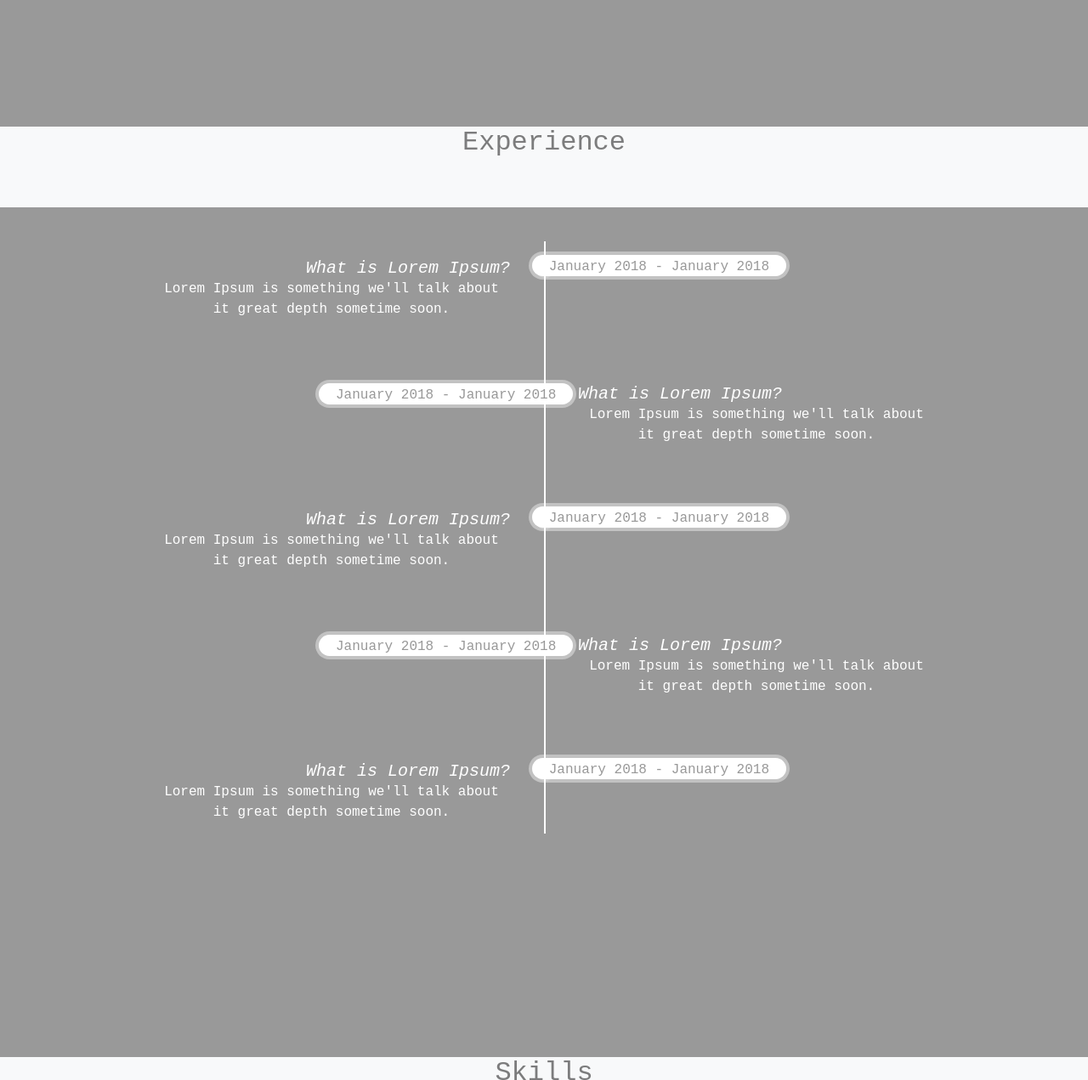
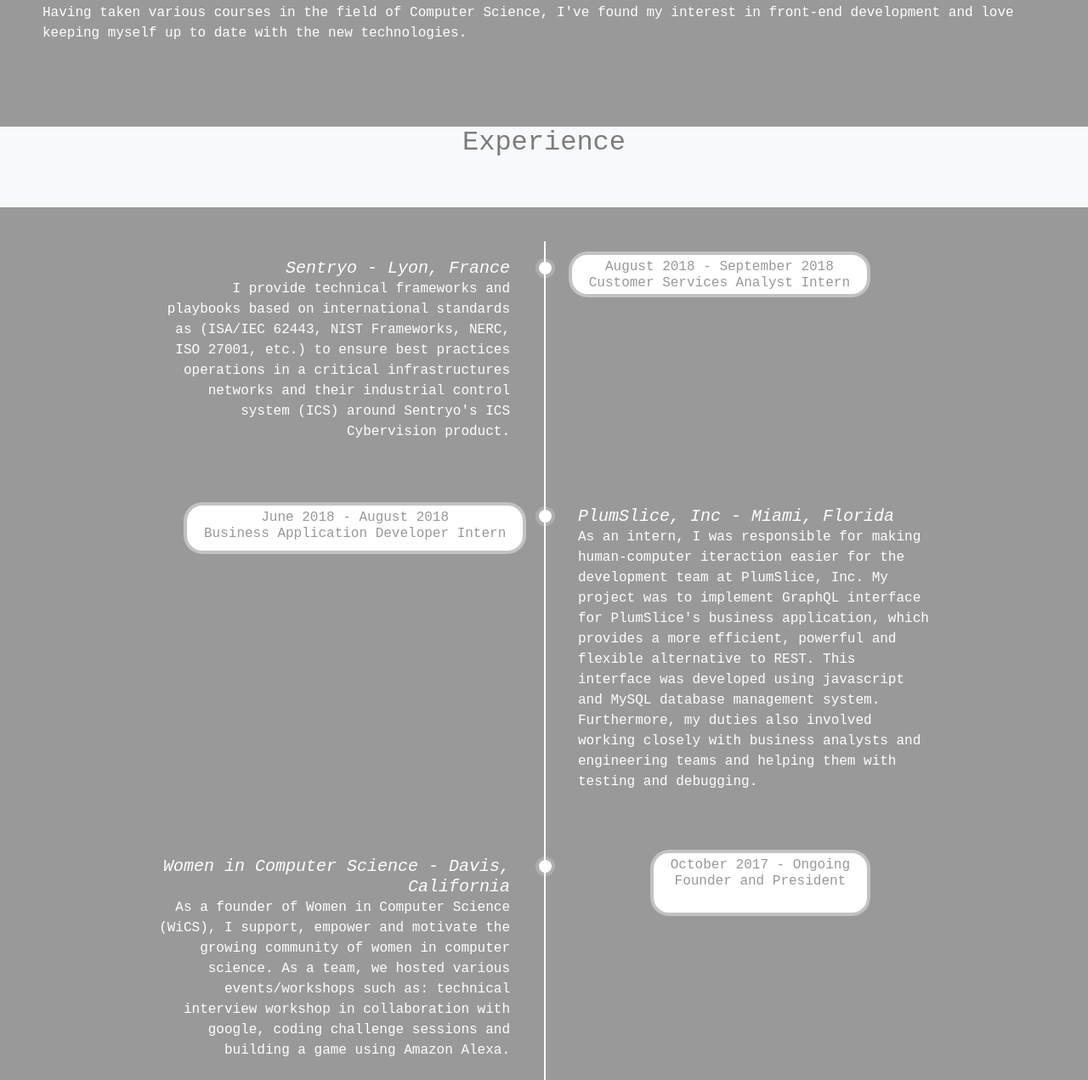
Before and after one commit to jmmalhotra/my-website, a plain HTML site: page index.html in a window 1280 px wide. Shown: the part 1197-2468 px from the top of the page at 85% size. Drawn offline with Linux system fonts and the light colour scheme.

Commit message:
updated web page

```diff
--- a/css/myshit.css
+++ b/css/myshit.css
@@ -31,6 +31,7 @@ h4{
     color: rgba(0, 0, 0, 0.5);
     font-size: 1rem;
     font-family: "Courier New", Helvetica, serif;
+    text-align: center;
 }
 p{
     margin: 10px 0, 0;
@@ -38,7 +39,6 @@ p{
     font-size: 1rem;
     font-family: "Courier New", Helvetica, serif;
     padding: 0;
-    text-align: center;
 }
 
 #firstDiv{
@@ -87,7 +87,7 @@ p{
 .timeline{
     position: relative;
     margin-top: 0px !important;
-    margin: 100px auto;
+    margin: 50px auto;
     padding: 40px 0;
     width: 1000px;
     box-sizing: border-box;
@@ -98,7 +98,7 @@ p{
     position: absolute;
     left: 50%;
     width: 2px;
-    height: 85%;
+    height: 100%;
     background: white;
 
 }
@@ -128,6 +128,8 @@ p{
 .content{
     padding-bottom: 20px;
 }
+
+/* for point on timeline */
 .timeline ul li:nth-child(odd):before
 {
     content: '';
@@ -140,6 +142,7 @@ p{
     border-radius: 50%;
     box-shadow: 0 0 0 4px rgba(255,255,255,0.2);
 }
+/* for point on timeline */
 .timeline ul li:nth-child(even):before
 {
     content: '';
@@ -156,8 +159,8 @@ p{
 {
     position: absolute;
     top: 16px;
-    bottom: 114px;
-    right: -285px;
+    bottom: 230px;
+    right: -380px;
     margin: 0;
     padding-top: 5px;
     padding-right: 20px;
@@ -172,8 +175,8 @@ p{
 {
     position: absolute;
     top: 19px;
-    bottom: 114px;
-    left: -265px;
+    bottom: 340px;
+    left: -420px;
     margin: 0;
     padding-top: 5px;
     padding-right: 20px;
@@ -200,7 +203,7 @@ p{
 #expStuff{
     margin-top: 0px !important;
     width: 100%;
-    height: 1000px;
+    height: 1900px;
     padding-right: 15px;
     padding-left: 15px;
     margin-right: auto;
@@ -210,6 +213,20 @@ p{
     filter: alpha(opacity=80);
     text-align: left;
 }
+
+#proj_div{
+    margin-top: 0px !important;
+    width: 100%;
+    height: 95px;
+    padding-right: 15px;
+    margin-top: 8%;
+    padding-left: 15px;
+    margin-right: auto;
+    margin-left: auto;
+    background-color: #f8f9fa;
+    text-align: center;
+}
+
 #skillsDiv{
     margin-top: 0px !important;
     width: 100%;
--- a/index.html
+++ b/index.html
@@ -25,6 +25,9 @@
 							<a class="nav-link" href = "#Experience">Experience</a>
 						</li>
 						<li class="nav-item">
+								<a class="nav-link" href = "#PProj">Personal Projects</a>
+							</li>
+						<li class="nav-item">
 							<a class="nav-link" href = "#Skills">Skills</a>
 						</li>
 						<li class="nav-item">
@@ -39,8 +42,11 @@
 					<img src="image2.jpg" class="box-img" width="350" height="500">
 			</div>
 			<div id=secondDiv >
-				<h1>A little bit about me..</h1>
-				<p>Need to write something</p>
+				<h2><br>A Quick Introduction!</h2>
+				<p><br>Hi! My name is Jhilmil and welcome to my personal website. I'm currently a senior year
+					college student and looking for opportunities to work in a fast-paced environment. Usually, when <br>I'm not
+					studying or working or stressing out about future, you'd most likely see me trying out new
+					restaurants or taking small weekend trips. Think we can connect? Feel free to contact me!</p>
 			</div>
 		</div>
 		<div id="eduDiv">
@@ -49,7 +55,13 @@
 		<div id="eduStuff">
 			<h2>University of California, Davis</h2>
 			<h3>Bachelor of Science, Computer Science <br>Minor: Technology Management</h3>
-			<p><br>Write paragraph about your interests</p>
+			<p><br>I've never been able to settle for the amount of knowledge I have. I've always looked out for ways to
+					learn new things and broaden my horizon. During my freshmen year of college, I decided to take up an
+					introductory course to computer science, <br>which striked my interest and I was amazed to learn that this
+					field is still growing and that there is no limit to how much one can learn. This field provides endless
+					opportunities, which is the sole reason why I want to pursue my career in this field.</p>
+					<p>Having taken various courses in the field of Computer Science, I've found my interest in
+						front-end development and love keeping myself up to date with the new technologies. </p>
 		</div>
 
 		<div id="expDiv">
@@ -61,47 +73,63 @@
 				<ul>
 					<li>
 						<div class="content">
-							<h3>What is Lorem Ipsum?</h3>
-							<p>Lorem Ipsum is something we'll talk about it great depth sometime soon.</p>
+							<h3>Sentryo - Lyon, France</h3>
+							<p>I provide technical frameworks and playbooks based on international standards
+								as (ISA/IEC 62443, NIST Frameworks, NERC, ISO 27001, etc.) to ensure best practices
+								operations in a critical infrastructures networks and their industrial control
+								system (ICS) around Sentryo's ICS Cybervision product.</p>
 						</div>
 						<div class="time">
-							<h4>January 2018 - January 2018</h4>
+							<h4>August 2018 - September 2018 <br>Customer Services Analyst Intern</h4>
 						</div>
 					</li>
 					<li>
 						<div class="content">
-							<h3>What is Lorem Ipsum?</h3>
-							<p>Lorem Ipsum is something we'll talk about it great depth sometime soon.</p>
+							<h3>PlumSlice, Inc - Miami, Florida</h3>
+							<p>As an intern, I was responsible for making human-computer iteraction easier
+								for the development team at PlumSlice, Inc. My project was to implement GraphQL interface
+								for PlumSlice's business application, which provides a more efficient, powerful and flexible
+								alternative to REST. This interface was developed using javascript and MySQL database
+								management system. Furthermore, my duties also involved working closely with business analysts
+								and engineering teams and helping them with testing and debugging.</p>
 						</div>
 						<div class="time">
-							<h4>January 2018 - January 2018</h4>
+							<h4>June 2018 - August 2018 <br> Business Application Developer Intern</h4>
 						</div>
 					</li>
 					<li>
 						<div class="content">
-							<h3>What is Lorem Ipsum?</h3>
-							<p>Lorem Ipsum is something we'll talk about it great depth sometime soon.</p>
+							<h3>Women in Computer Science - Davis, California</h3>
+							<p>As a founder of Women in Computer Science (WiCS), I support, empower and motivate the growing
+								community of women in computer science. As a team, we hosted various events/workshops such as:
+								technical interview workshop in collaboration with google, coding challenge sessions and
+								building a game using Amazon Alexa. </p>
 						</div>
 						<div class="time">
-							<h4>January 2018 - January 2018</h4>
+							<h4>October 2017 - Ongoing <br> Founder and President</h4>
 						</div>
 					</li>
 					<li>
 						<div class="content">
-							<h3>What is Lorem Ipsum?</h3>
-							<p>Lorem Ipsum is something we'll talk about it great depth sometime soon.</p>
+							<h3>UC Davis, California</h3>
+							<p>Tutored about 10 students every week in the following courses: Intro to Programing (Python),
+								Object-Oriented Programming (C++) and Data Structures and Graph Algorithms (C++).
+								Responsible for holding office hours 6 hours a week and review sessions before my
+								tutees midterms/finals. </p>
 						</div>
 						<div class="time">
-							<h4>January 2018 - January 2018</h4>
+							<h4>April 2017 - December 2017 <br> Computer Science Tutor</h4>
 						</div>
 					</li>
 					<li>
 						<div class="content">
-							<h3>What is Lorem Ipsum?</h3>
-							<p>Lorem Ipsum is something we'll talk about it great depth sometime soon.</p>
+							<h3>Agricultural Sustainable Institute - UC Davis, California</h3>
+							<p>Conducted research and input information about various agricultural and environmental
+								organizations into the contact management database and also udpdated the organization's website daily with
+								new data and information using HTML/CSS. </p>
 						</div>
 						<div class="time">
-							<h4>January 2018 - January 2018</h4>
+							<h4>November 2016 - October 2017 <br>Communication and Website Manager</h4>
 						</div>
 					</li>
 					<div style="clear: both;"></div>
@@ -109,8 +137,8 @@
 			</div>
 		</div>
 
-		<div id="skillsDiv">
-			<h1 id = "Skills">Skills</h1>
+		<div id="proj_div">
+			<h1 id = "PProj">Personal Projects</h1>
 		</div>
 
 	</body>
```
Also changed, not shown: css/bootstrap.css.
